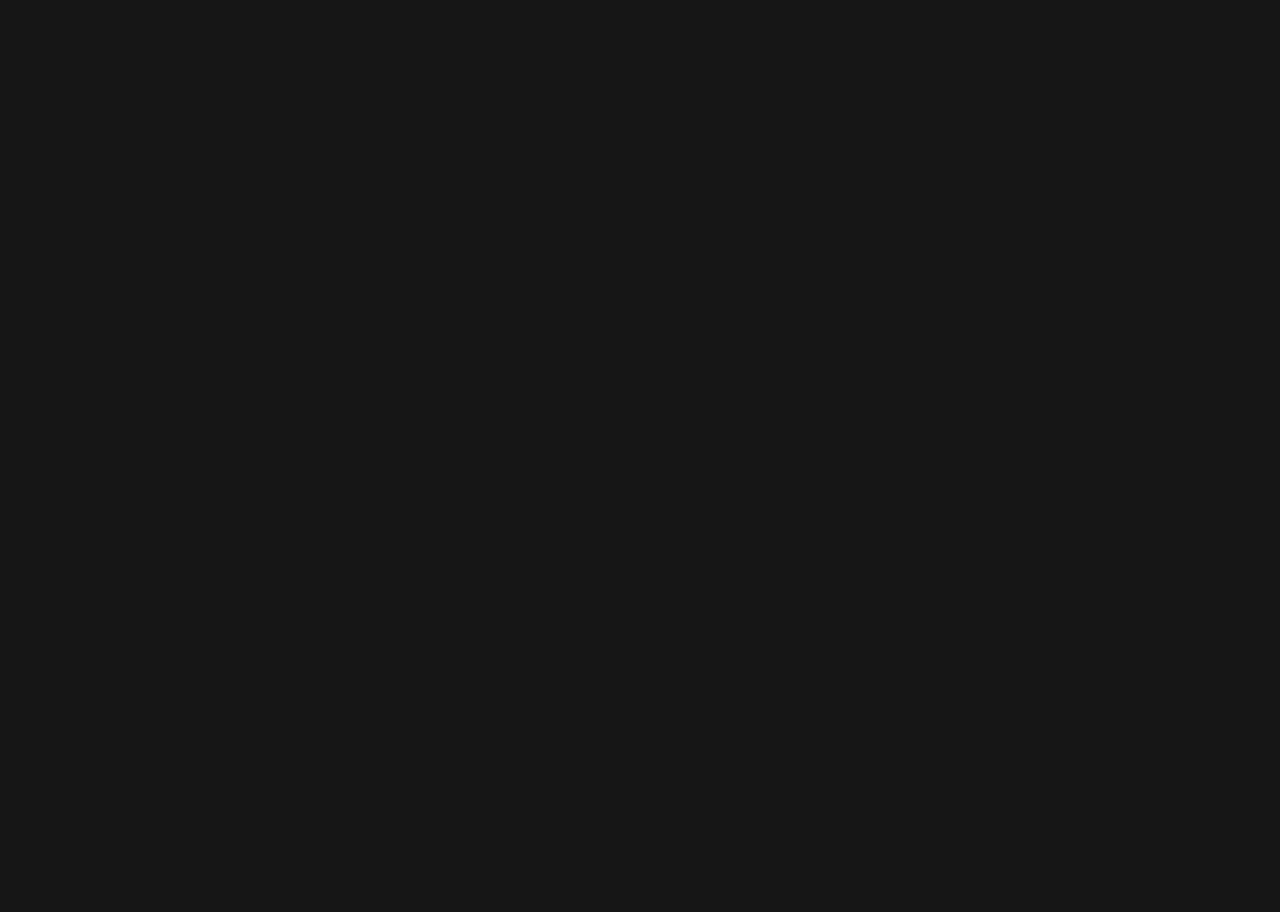
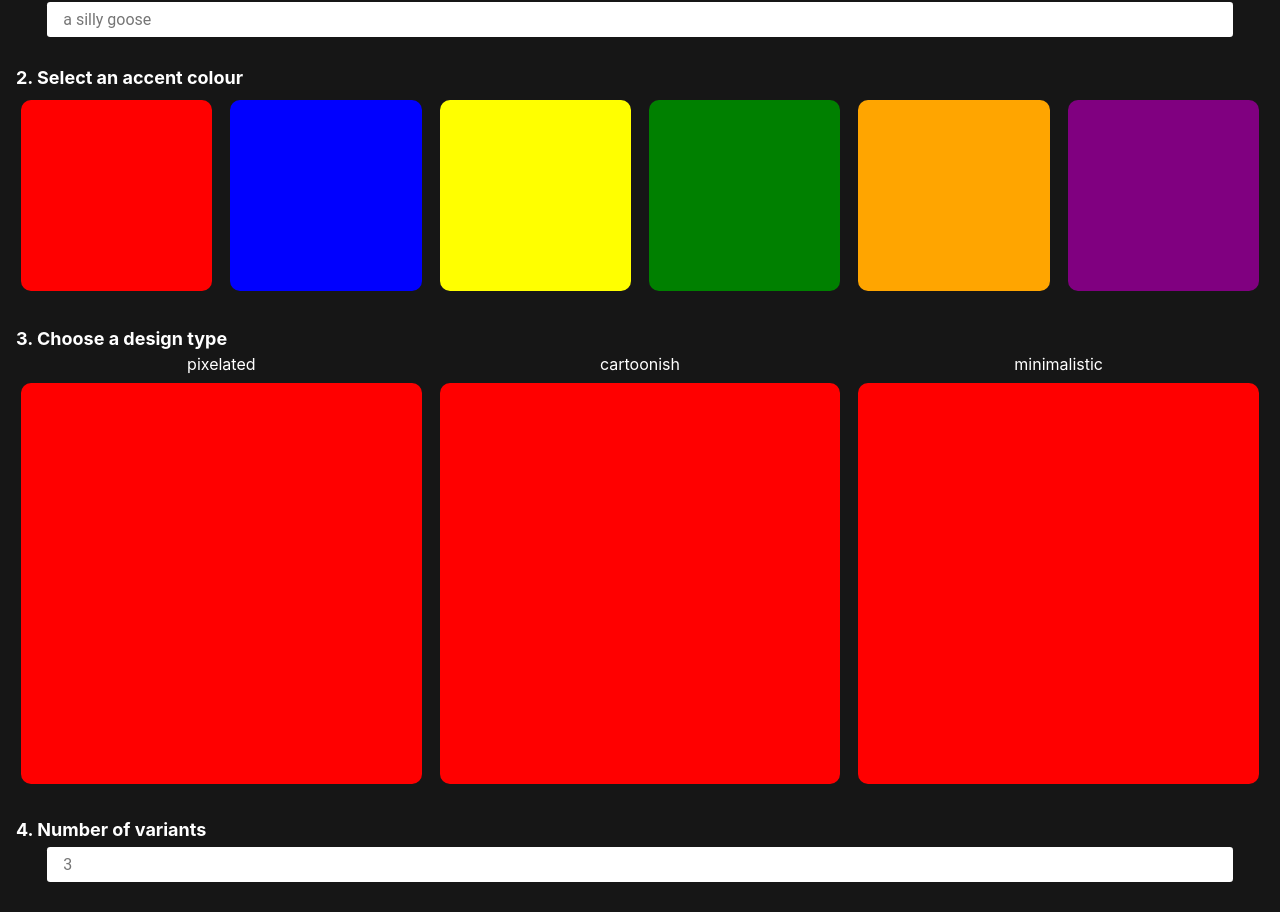
Before and after one commit to zac-march/ai-icons, a React (Create React App) app: page /generate in a window 1280 px wide. Shown: the part 112-1024 px from the top of the page. Before the commit the page ends 800 px from the top, so only its background shows below. Built offline with nearby package versions, Linux system fonts and the light colour scheme.

Commit message:
Add icon generation form

```diff
--- a/package.json
+++ b/package.json
@@ -12,6 +12,7 @@
     "@types/react-dom": "^18.2.5",
     "react": "^18.2.0",
     "react-dom": "^18.2.0",
+    "react-hook-form": "^7.44.3",
     "react-router-dom": "^6.13.0",
     "react-scripts": "5.0.1",
     "typescript": "^4.9.5",
--- a/src/index.css
+++ b/src/index.css
@@ -18,14 +18,23 @@
   background-color: var(--bg-color);
   color: var(--text-color);
 }
+*,
+*:before,
+*:after {
+  box-sizing: border-box;
+}
 
 /* http://meyerweb.com/eric/tools/css/reset/
    v2.0 | 20110126
    License: none (public domain)
 */
+a,
+button {
+  color: var(--text-color);
+}
+
 a {
   text-decoration: none;
-  color: var(--text-color);
 }
 
 html,
--- a/src/sections/Generate/Generate.module.css
+++ b/src/sections/Generate/Generate.module.css
@@ -1 +1,81 @@
 @import "../../index.css";
+
+.container > form {
+  display: flex;
+  flex-direction: column;
+  gap: 2rem;
+}
+
+.textInput {
+  font-family: "Roboto", sans-serif;
+  color: #333;
+  font-size: 1rem;
+  margin: 0 auto;
+  padding: 0.5rem 1rem;
+  border-radius: 0.2rem;
+  background-color: rgb(255, 255, 255);
+  border: none;
+  width: 95%;
+  display: block;
+  transition: all 0.2s;
+}
+
+.textInput:focus-visible {
+  outline: 2px solid var(--accent-color);
+}
+
+.colors,
+.designs {
+  display: grid;
+  grid-template-columns: repeat(auto-fit, minmax(3rem, 1fr));
+  gap: 0.5rem;
+}
+
+.colors > div,
+.designs > div {
+  aspect-ratio: 1/1;
+}
+
+.designs > div {
+  display: flex;
+  flex-direction: column;
+  align-items: center;
+  gap: 0.35rem;
+}
+
+.radioInput {
+  appearance: none;
+  width: 100%;
+  height: 100%;
+  background-clip: content-box;
+  transition: all 0.3s ease-in-out;
+  padding: 5px;
+  margin: 0;
+  border-radius: 15px;
+}
+
+.radioInput:checked {
+  padding: 0;
+  border: 2px solid white;
+  outline: none;
+}
+
+.formControl {
+  display: flex;
+  flex-direction: column;
+  gap: 0.5rem;
+}
+
+.formControl > button {
+  background-color: var(--accent-color);
+  padding: 0.5rem;
+  border-radius: 10px;
+  box-shadow: rgba(0, 0, 0, 0.12) 0px 1px 3px, rgba(0, 0, 0, 0.24) 0px 1px 2px;
+  border: none;
+  font-size: large;
+}
+
+.formControl > label {
+  font-size: large;
+  font-weight: bold;
+}
--- a/src/sections/Generate/Generate.tsx
+++ b/src/sections/Generate/Generate.tsx
@@ -1,12 +1,95 @@
-import React, { FC } from "react";
+import React, { FC, useState } from "react";
 import style from "./Generate.module.css";
+import { useForm } from "react-hook-form";
 
 interface TypeProps {}
 
 const Generate: FC<TypeProps> = (props) => {
+  const form = useForm();
+  const { register } = form;
+
+  const colorOptions = ["red", "blue", "yellow", "green", "orange", "purple"];
+  const designs = ["pixelated", "cartoonish", "minimalistic"];
+
+  const handleGenerate = (e: any) => {
+    e.preventDefault();
+    console.log(form.getValues());
+  };
+
   return (
     <section className={style.container}>
-      <form></form>
+      <form>
+        <div className={style.formControl}>
+          <label className={style.label} htmlFor="description">
+            1. Describe your icon
+          </label>
+          <input
+            className={style.textInput}
+            type="text"
+            id="description"
+            placeholder="a silly goose"
+            {...register("description")}
+            required
+          ></input>
+        </div>
+        <div className={style.formControl}>
+          <label className={style.label}>2. Select an accent colour</label>
+          <div className={style.colors}>
+            {colorOptions.map((color) => (
+              <div className={style.color}>
+                <label className="sr-only" htmlFor={"color-" + color}></label>
+                <input
+                  value={color}
+                  style={{ backgroundColor: `${color}` }}
+                  className={style.radioInput}
+                  type="radio"
+                  id={"colour-" + color}
+                  {...register("color")}
+                  required
+                ></input>
+              </div>
+            ))}
+          </div>
+        </div>
+        <div className={style.formControl}>
+          <label>3. Choose a design type</label>
+          <div className={style.designs}>
+            {designs.map((design) => (
+              <div className={style.design}>
+                <label className="sr-only" htmlFor={"color-" + design}>
+                  {design}
+                </label>
+                <input
+                  value={design}
+                  style={{ backgroundColor: `red` }}
+                  className={style.radioInput}
+                  type="radio"
+                  id={"design-" + design}
+                  {...register("design")}
+                  required
+                ></input>
+              </div>
+            ))}
+          </div>
+        </div>
+        <div className={style.formControl}>
+          <label htmlFor="variants">4. Number of variants</label>
+          <div className={style.variants}>
+            <input
+              className={style.textInput}
+              max="10"
+              type="number"
+              id="variants"
+              placeholder="3"
+              {...register("variants")}
+              required
+            ></input>
+          </div>
+        </div>
+        <div className={style.formControl}>
+          <button onClick={(e) => handleGenerate(e)}>Generate</button>
+        </div>
+      </form>
     </section>
   );
 };
```
Also changed, not shown: 1 other file (tests, documents, lock files or other folders).
